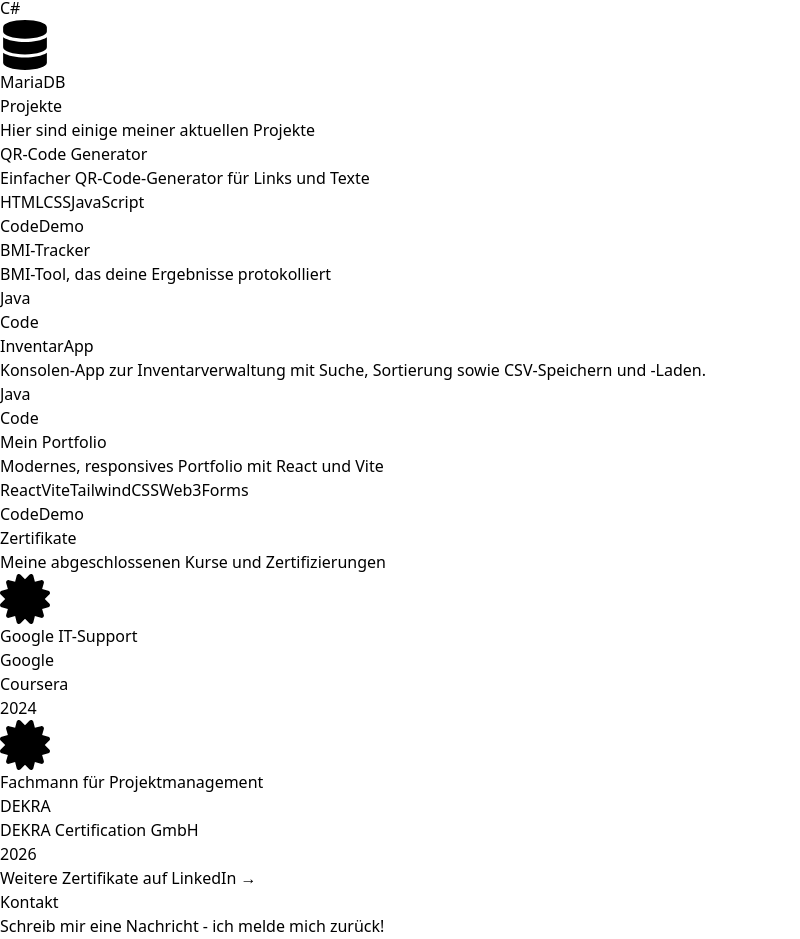
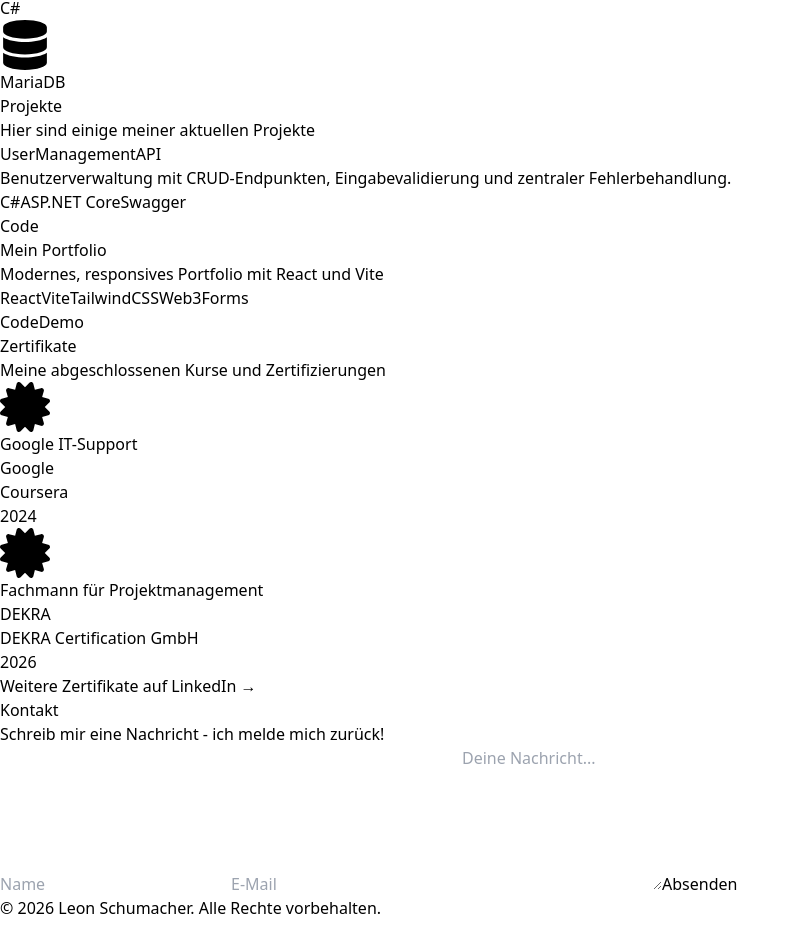
Before and after one commit to LSchumacher32/Portfolio, a React (Vite) app: page / in a window 1280 px wide. Shown: the part 1612-2551 px from the top of the page, without its empty margins (0-800 px from the left). Built offline with nearby package versions, Linux system fonts and the light colour scheme.

Commit message:
Update project list in Projects component
Replaced existing projects with new project details for UserManagementAPI and updated portfolio information.

```diff
--- a/src/components/Projects.jsx
+++ b/src/components/Projects.jsx
@@ -4,30 +4,14 @@ const Projects = () => {
   const projects = [
     {
       id: 1,
-      title: 'QR-Code Generator',
-      description: 'Einfacher QR-Code-Generator für Links und Texte',
-      tech: ['HTML', 'CSS', 'JavaScript'],
-      github: 'https://github.com/LSchumacher32/QRCode-Generator',
-      demo: 'https://lschumacher32.github.io/QRCode-Generator/',
+      title: 'UserManagementAPI',
+      description: 'Benutzerverwaltung mit CRUD-Endpunkten, Eingabevalidierung und zentraler Fehlerbehandlung.',
+      tech: ['C#', 'ASP.NET Core', 'Swagger'],
+      github: 'https://github.com/LSchumacher32/UserManagementAPI',
+      demo: '#',
     },
     {
       id: 2,
-      title: 'BMI-Tracker',
-      description: 'BMI-Tool, das deine Ergebnisse protokolliert',
-      tech: ['Java'],
-      github: 'https://github.com/LSchumacher32/BMI',
-      demo: '#',
-    },
-    {
-      id: 3,
-      title: 'InventarApp',
-      description: 'Konsolen-App zur Inventarverwaltung mit Suche, Sortierung sowie CSV-Speichern und -Laden.',
-      tech: ['Java'],
-      github: 'https://github.com/LSchumacher32/InventarApp',
-      demo: '#',
-    },
-    {
-      id: 4,
       title: 'Mein Portfolio',
       description: 'Modernes, responsives Portfolio mit React und Vite',
       tech: ['React', 'Vite', 'TailwindCSS', 'Web3Forms'],
```
